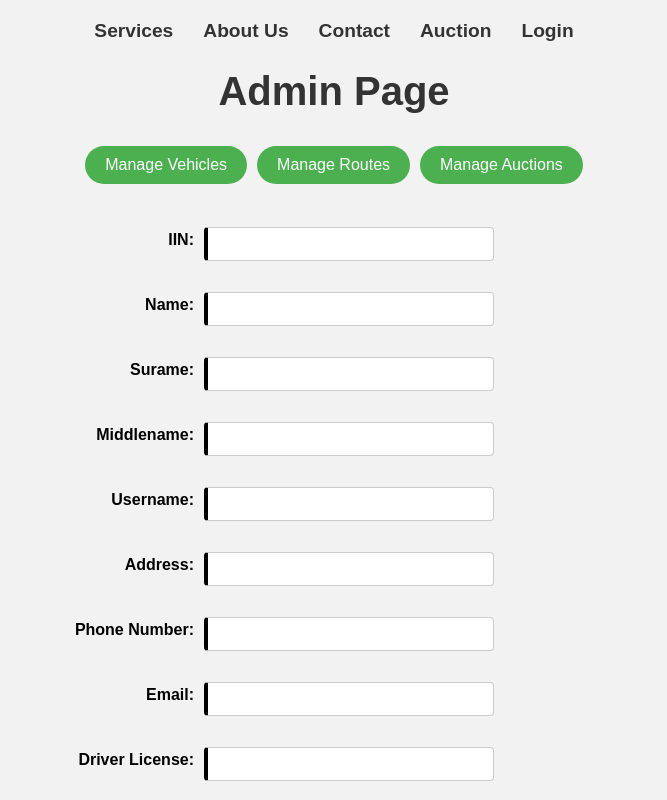
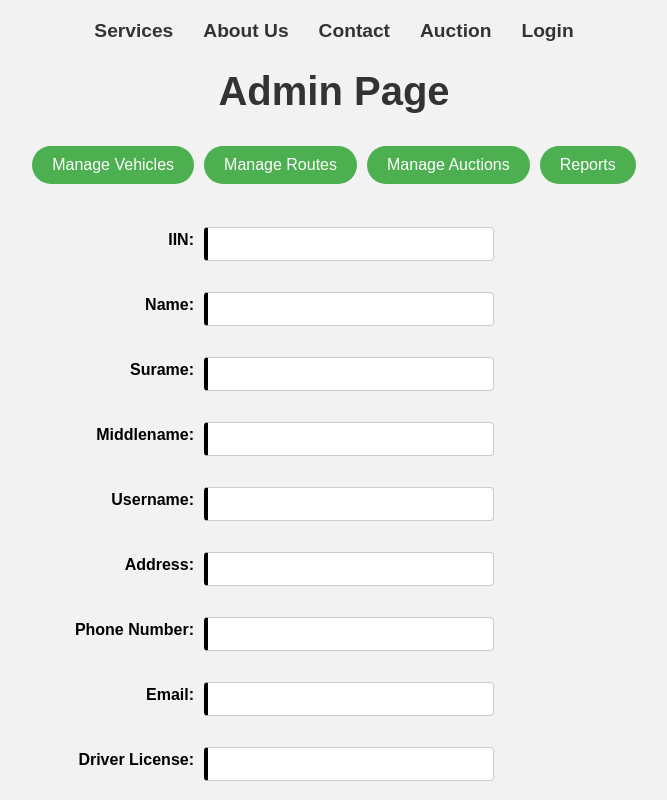
Before and after one commit to AlimTleuliyev/csci361-front, a React (Create React App) app in the folder my-react-app/: page /admin in a window 1280 px wide. Shown: the top 800 px of the page, without its empty margins (306-973 px from the left). Built offline with nearby package versions, Linux system fonts and the light colour scheme; no server answers.

Commit message:
added link button

```diff
--- a/my-react-app/src/AdminPage.js
+++ b/my-react-app/src/AdminPage.js
@@ -95,6 +95,7 @@ const AdminPage = () => {
                 <Link to="/adminVehicles" className="link-button">Manage Vehicles</Link>
                 <Link to="/adminRoutes" className="link-button">Manage Routes</Link>
                 <Link to="/adminAuctions" className="link-button">Manage Auctions</Link>
+                <Link to="/Reports" className="link-button">Reports</Link>
             </div>
 
             {/* Add User Form */}
```
